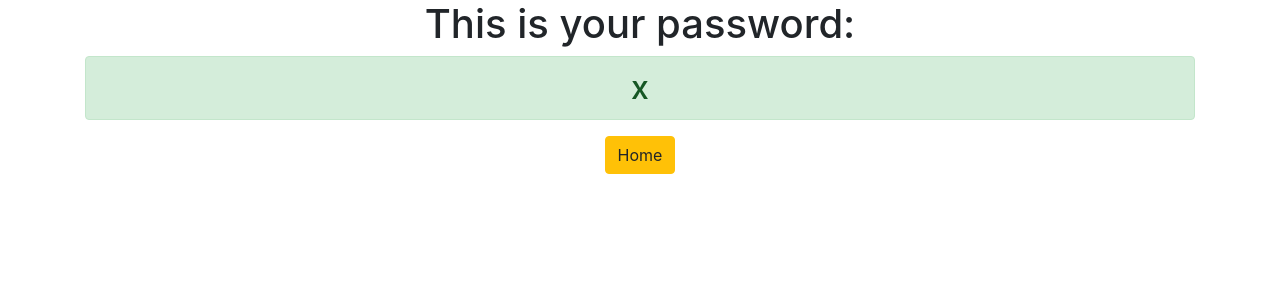
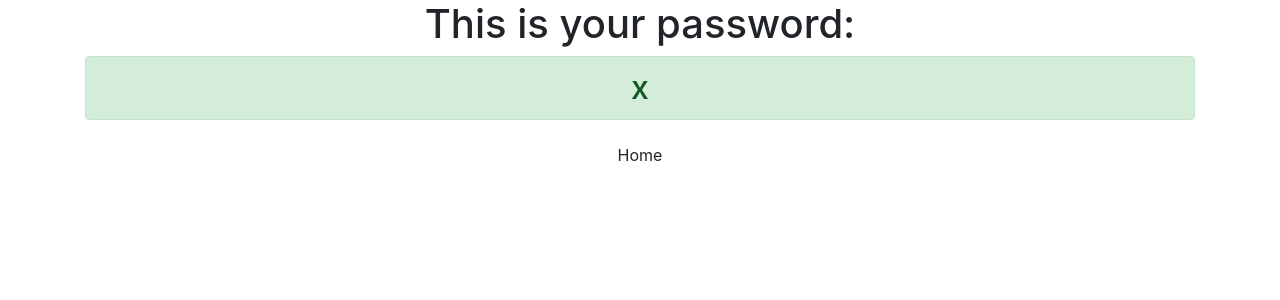
Before and after one commit to mauroNbome/django3_passwordGenerator, a Django app: template generator/templates/generator/password.html in a window 1280 px wide. Shown: the top 300 px of the page. Run offline with Django 3.2, Linux system fonts and the light colour scheme; the template is opened without the code that fills it: most values are stand-ins (such as "Sample title", 1, 10 or a date in 2020); some libraries are stand-ins or nearby versions.

Commit message:
I changed the password file

```diff
--- a/generator/templates/generator/password.html
+++ b/generator/templates/generator/password.html
@@ -3,5 +3,5 @@
 <div class="container text-center">
     <h1>This is your password:</h1>
     <h2 class="alert alert-success">{{ password }}</h2>
-    <a href="{% url 'home' %}" class="btn btn-warning">Home</a>
+    <a href="{% url 'home' %}" class="btn btn-botondelorto2">Home</a>
 </div>
```
